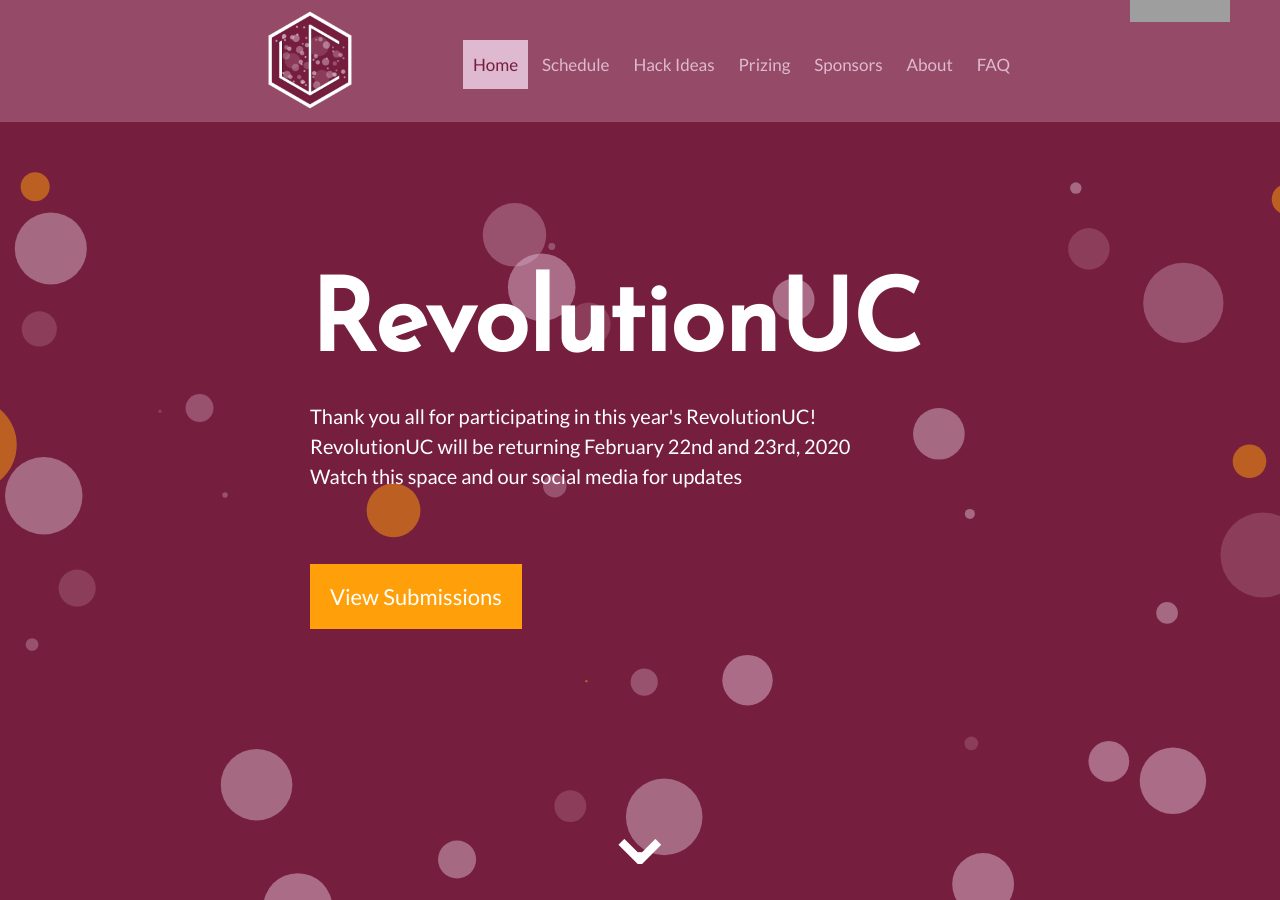
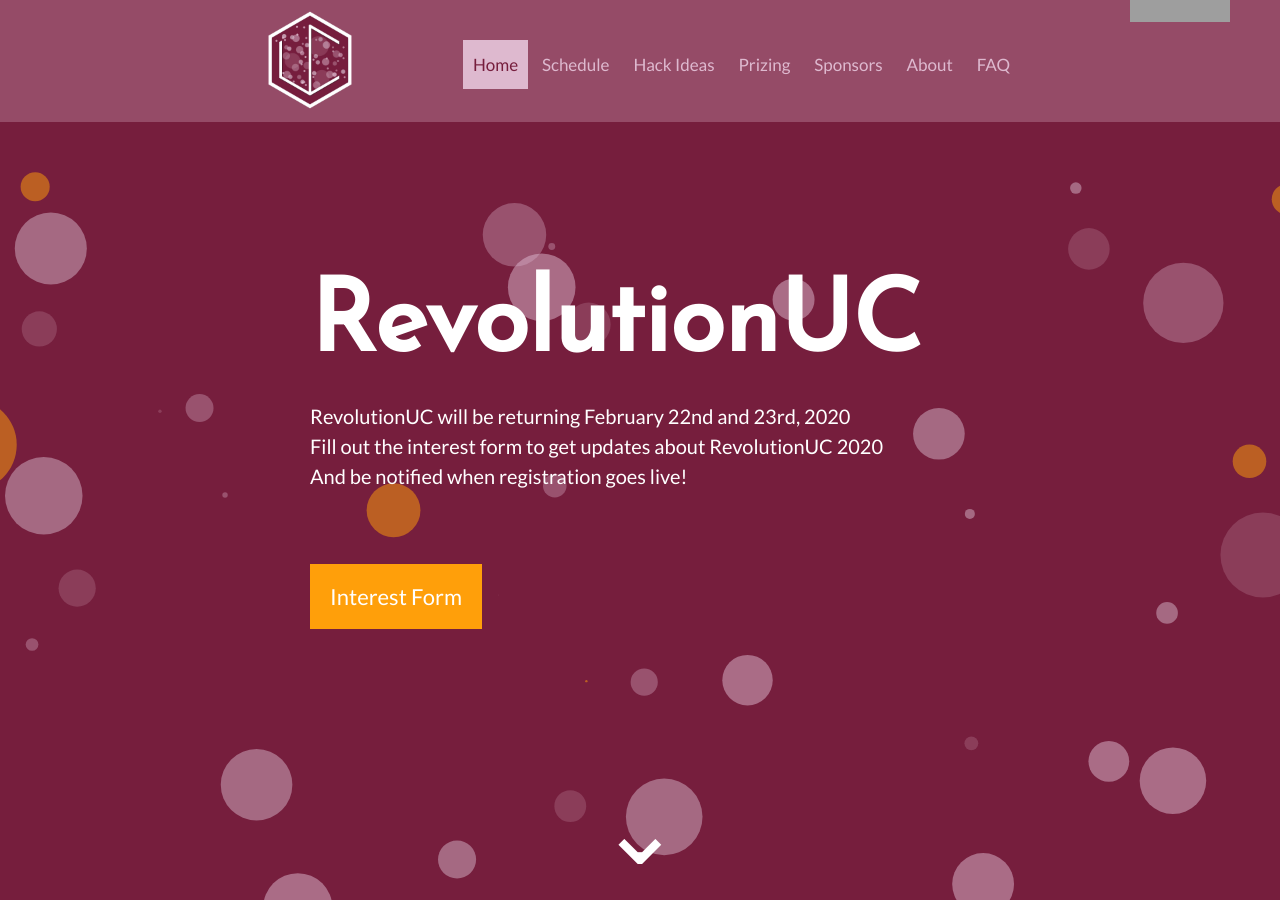
Before and after one commit to RevolutionUC/revolutionuc-frontend, a Jekyll site: the page built from index.html, in a window 1280 px wide and 900 px high. Built offline with Jekyll 4.4.1, drawn with Linux system fonts in a browser that asks for light colours; grey boxes are pictures that could not be loaded.

Commit message:
Update homepage with interest form button

```diff
--- a/_layouts/homepage.html
+++ b/_layouts/homepage.html
@@ -15,13 +15,15 @@
 
     <!-- <p>Hackathon at the University of Cincinnati - March 2nd and 3rd, 2019</p>
     <p>Interested? Register to participate!</p> -->
-    <p>Thank you all for participating in this year's RevolutionUC!</p>
+    <!-- <p>Thank you all for participating in this year's RevolutionUC!</p> -->
     <p>RevolutionUC will be returning February 22nd and 23rd, 2020</p>
-    <p>Watch this space and our social media for updates</p>
+    <p>Fill out the interest form to get updates about RevolutionUC 2020</p>
+    <p>And be notified when registration goes live!</p>
 
     <div class="hero__heading">
       <!-- <a class="btn btn--primary" href="/register">Register Now</a> -->
-      <a class="btn btn--primary" href="https://revuc-viii.devpost.com" target="_">View Submissions</a>
+      <!-- <a class="btn btn--primary" href="https://revuc-viii.devpost.com" target="_">View Submissions</a> -->
+      <a class="btn btn--primary" href="https://forms.gle/LrmB5fpVQbaSy6To6" target="_">Interest Form</a>
     </div>
 
     <div class="down-chevron"><a href="#main">&#x2304;</a></div>
```
